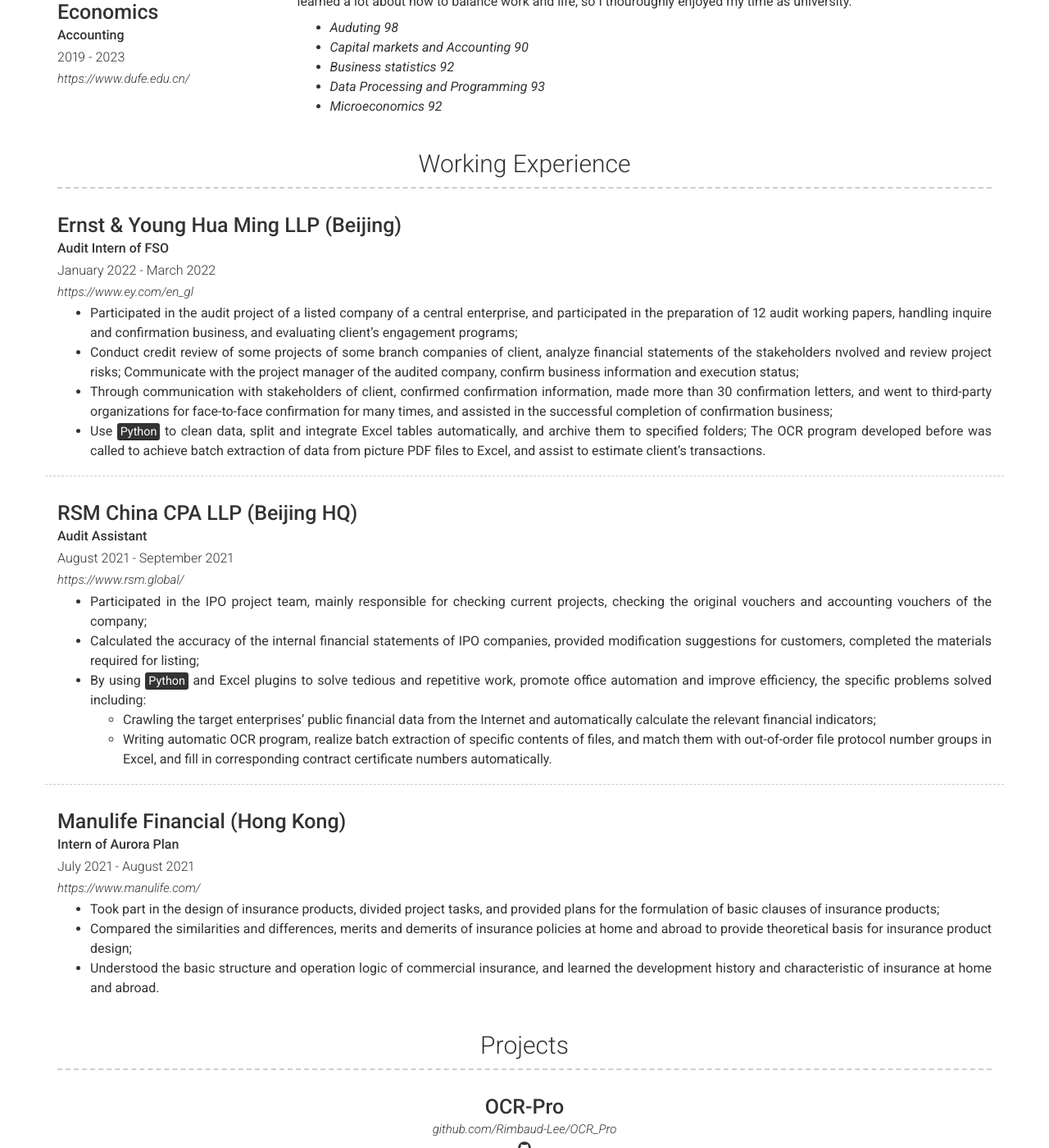
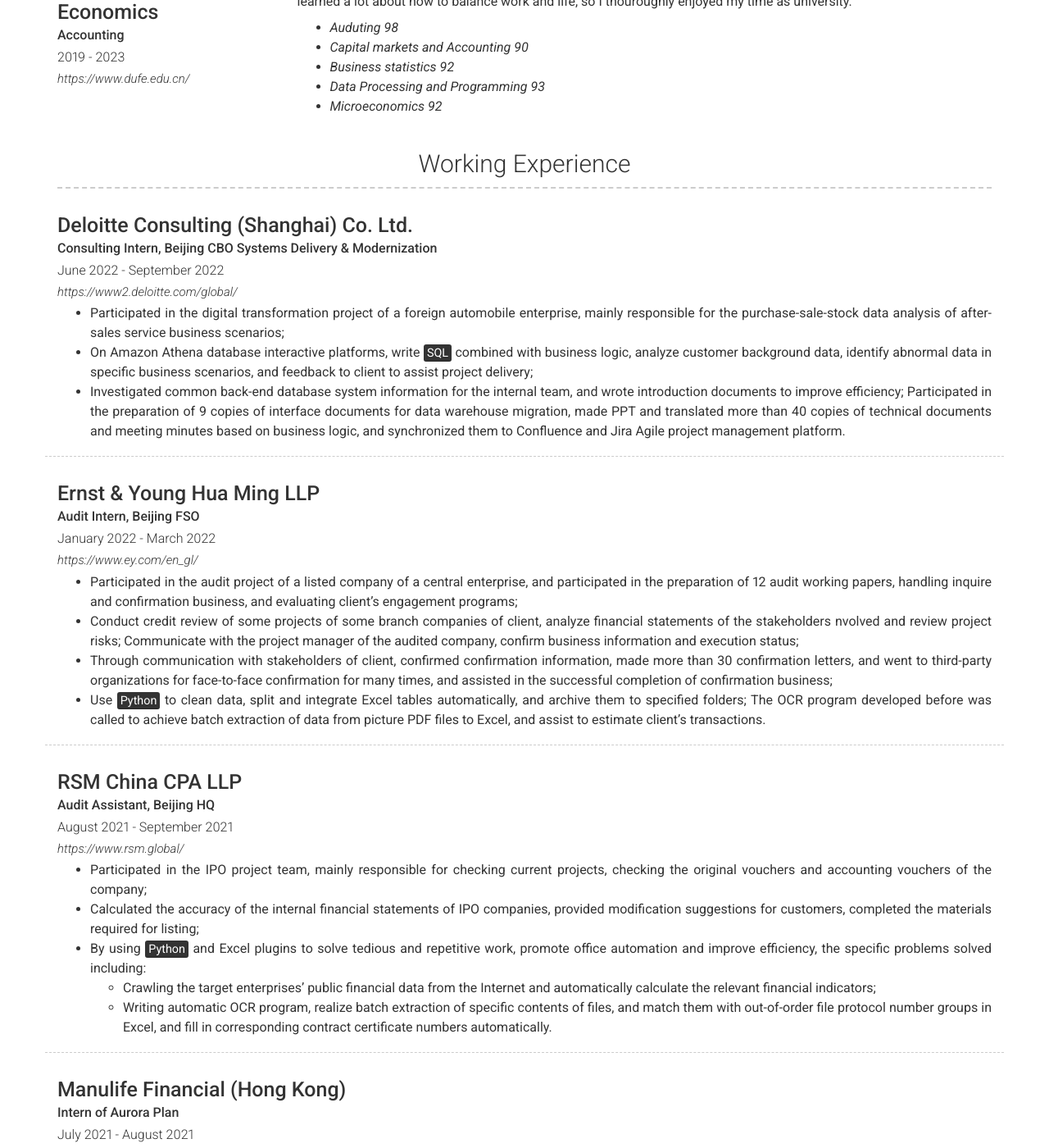
Before and after one commit to Rimbaud-Lee/resume_en, a Jekyll site: the page built from index.md, in a window 1280 px wide and 1400 px high, scrolled down 856 px. Shown: the whole window at 82% size. Built offline with Jekyll 4.4.1, drawn with Linux system fonts in a browser that asks for light colours; nearby versions of some CDN libraries; some of the changed text lies outside the part shown.

Commit message:
_config.yml

```diff
--- a/_config.yml
+++ b/_config.yml
@@ -91,10 +91,23 @@ content:
     content:
       - layout: top # left
         border: weak
-        title: Ernst & Young Hua Ming LLP (Beijing)
-        sub_title: Audit Intern of FSO
+        title: Deloitte Consulting (Shanghai) Co. Ltd.
+        sub_title: Consulting Intern, Beijing CBO Systems Delivery & Modernization
+        caption: June 2022 - September 2022
+        link: https://www2.deloitte.com/global/
+        # quote: >
+          # Building a better working world
+        description: | # this will include new lines to allow paragraphs
+          - Participated in the digital transformation project of a foreign automobile enterprise, mainly responsible for the purchase-sale-stock data analysis of after-sales service business scenarios;
+          - On Amazon Athena database interactive platforms, write <mark>SQL</mark> combined with business logic, analyze customer background data, identify abnormal data in specific business scenarios, and feedback to client to assist project delivery;
+          - Investigated common back-end database system information for the internal team, and wrote introduction documents to improve efficiency; Participated in the preparation of 9 copies of interface documents for data warehouse migration, made PPT and translated more than 40 copies of technical documents and meeting minutes based on business logic, and synchronized them to Confluence and Jira Agile project management platform.
+
+      - layout: top # left
+        border: weak
+        title: Ernst & Young Hua Ming LLP
+        sub_title: Audit Intern, Beijing FSO
         caption: January 2022 - March 2022
-        link: https://www.ey.com/en_gl
+        link: https://www.ey.com/en_gl/
         # quote: >
           # Building a better working world
         description: | # this will include new lines to allow paragraphs
@@ -105,8 +118,8 @@ content:
 
       - layout: top # left
         border: weak
-        title: RSM China CPA LLP (Beijing HQ)
-        sub_title: Audit Assistant
+        title: RSM China CPA LLP
+        sub_title: Audit Assistant, Beijing HQ
         caption: August 2021 - September 2021
         link: https://www.rsm.global/
         # quote: >
@@ -134,6 +147,25 @@ content:
   - title: Projects # Title for the section
     layout: list # Type of content section (list/text)
     content:
+      - layout: top-middle
+        # border: weak  # Value of `weak` will display a weak border below this item. # Any
+                      # other value (or no value) means no border will be displayed
+        title: Stock Relationship Learning Forecasting Based on Neural Relational Inference
+        # link:
+        # link_text: Link Text
+        # additional_links:
+        #   - title: Rimbaud-Lee/
+        #     icon: fab fa-github
+        #     url: github.com/Rimbaud-Lee/
+          # - title:  Github page for project (eg. sproogen/modern-resume-theme)
+          #   icon: fab fa-github
+          #   url: Link to project (eg. sproogen.github.io/modern-resume-theme)(optional)
+        quote: >
+          A modern simple static personal homepage website. Powered by Hexo and GitHub pages.
+        description: | # this will include new lines to allow paragraphs
+          - The <mark>NRI</mark> model based on <mark>VAE</mark> structure is used as the basic model, and the mutual relationship of each stock in the public stock data is graphically represented to capture the dynamic relationship;
+          - Combined with <mark>AD-GCL</mark> model, disturbance structure is added to the neural network to prevent model overfitting and improve the generalization performance of graph neural network.
+
       - layout: top-middle
         border: weak  # Value of `weak` will display a weak border below this item. # Any
                       # other value (or no value) means no border will be displayed
```
